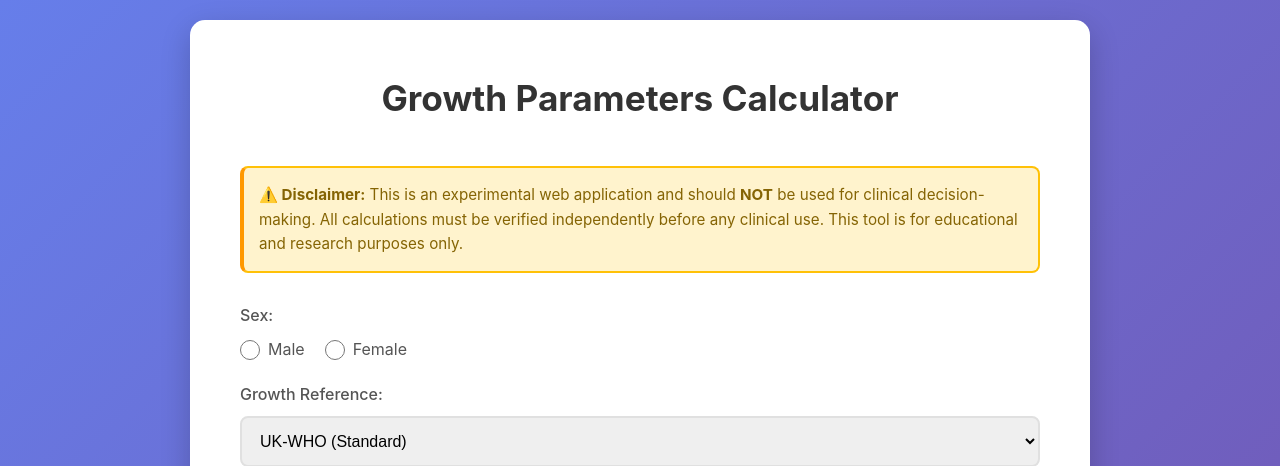
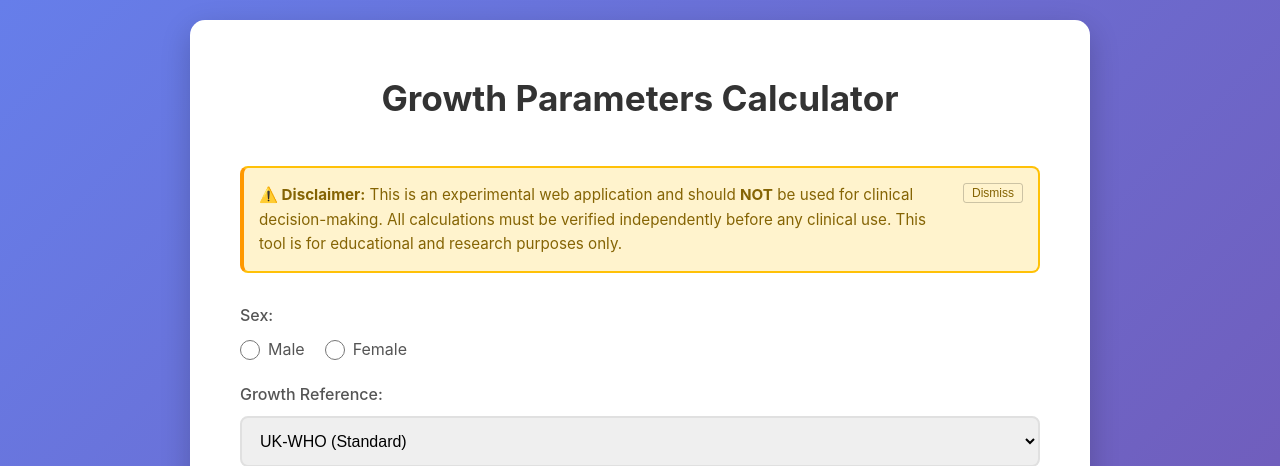
Before and after one commit to gm5dna/growth-parameters-calculator, a Flask app: page / in a window 1280 px wide. Shown: the top 466 px of the page. Run offline with Flask 3, Linux system fonts and the light colour scheme.

Commit message:
Add dismissible disclaimer and fix reset button for parental height units
Dismissible Disclaimer:
- Add "Dismiss" button to disclaimer banner
- Store user preference in localStorage
- Auto-hide disclaimer on future visits if previously dismissed
- Clean, unobtrusive button positioned on the right

Reset Button Fix:
- Explicitly reset parental height unit displays to cm on form reset
- Ensures both radio buttons and visible input fields return to default (cm)
- Reset now properly shows cm inputs and hides ft/in inputs for both parents

🤖 Generated with [Claude Code](https://claude.com/claude-code)

Co-Authored-By: Claude Sonnet 4.5 <noreply@anthropic.com>

```diff
--- a/static/script.js
+++ b/static/script.js
@@ -278,6 +278,12 @@ document.getElementById('resetBtn').addEventListener('click', () => {
     // Reset measurement date to today
     document.getElementById('measurement_date').valueAsDate = new Date();
 
+    // Reset parental height unit toggles to cm (default)
+    document.getElementById('maternal-height-cm').style.display = 'block';
+    document.getElementById('maternal-height-ft').style.display = 'none';
+    document.getElementById('paternal-height-cm').style.display = 'block';
+    document.getElementById('paternal-height-ft').style.display = 'none';
+
     // Hide and reset charts
     document.getElementById('charts-section').classList.remove('show');
     document.getElementById('show-charts-container').classList.remove('show');
@@ -337,6 +343,21 @@ document.querySelectorAll('input[name="paternal_height_units"]').forEach(radio =
 
 // Set measurement date to today on page load
 document.getElementById('measurement_date').valueAsDate = new Date();
+
+// Disclaimer dismiss functionality
+const disclaimerElement = document.getElementById('disclaimer');
+const dismissButton = document.getElementById('dismiss-disclaimer');
+
+// Check if disclaimer was previously dismissed
+if (localStorage.getItem('disclaimerDismissed') === 'true') {
+    disclaimerElement.style.display = 'none';
+}
+
+// Handle dismiss button click
+dismissButton.addEventListener('click', () => {
+    disclaimerElement.style.display = 'none';
+    localStorage.setItem('disclaimerDismissed', 'true');
+});
 
 // GH Dose adjustment functions
 function updateGHDoseEquivalent(mgPerDay) {
--- a/templates/index.html
+++ b/templates/index.html
@@ -29,8 +29,13 @@
     <div class="container">
         <h1>Growth Parameters Calculator</h1>
 
-        <div class="disclaimer">
-            <strong>⚠️ Disclaimer:</strong> This is an experimental web application and should <strong>NOT</strong> be used for clinical decision-making. All calculations must be verified independently before any clinical use. This tool is for educational and research purposes only.
+        <div class="disclaimer" id="disclaimer">
+            <div style="display: flex; justify-content: space-between; align-items: start;">
+                <div>
+                    <strong>⚠️ Disclaimer:</strong> This is an experimental web application and should <strong>NOT</strong> be used for clinical decision-making. All calculations must be verified independently before any clinical use. This tool is for educational and research purposes only.
+                </div>
+                <button type="button" id="dismiss-disclaimer" style="margin-left: 10px; padding: 2px 8px; font-size: 12px; cursor: pointer; background: transparent; border: 1px solid rgba(0,0,0,0.2); border-radius: 3px; color: inherit;">Dismiss</button>
+            </div>
         </div>
 
         <form id="growthForm">
```
